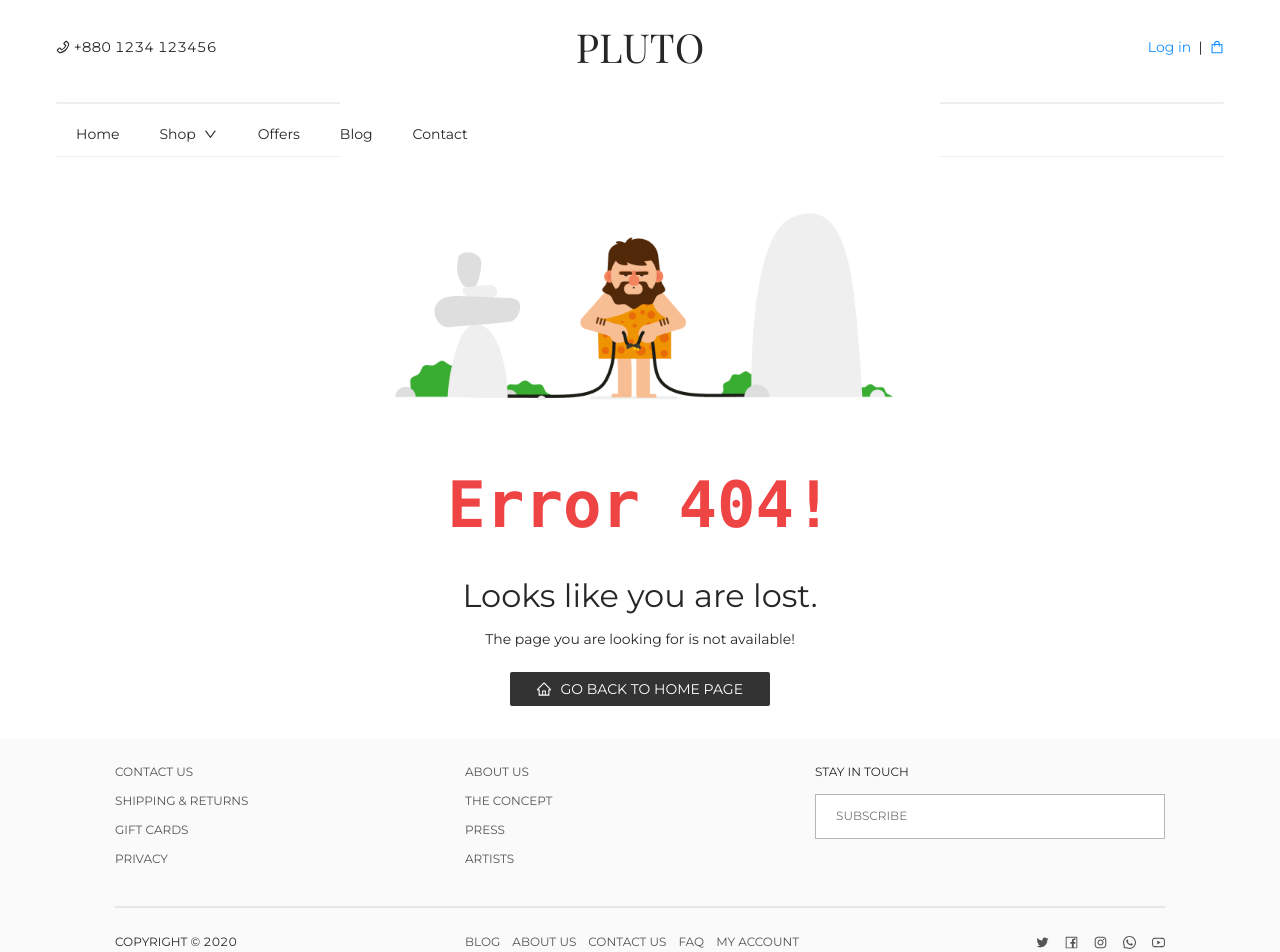
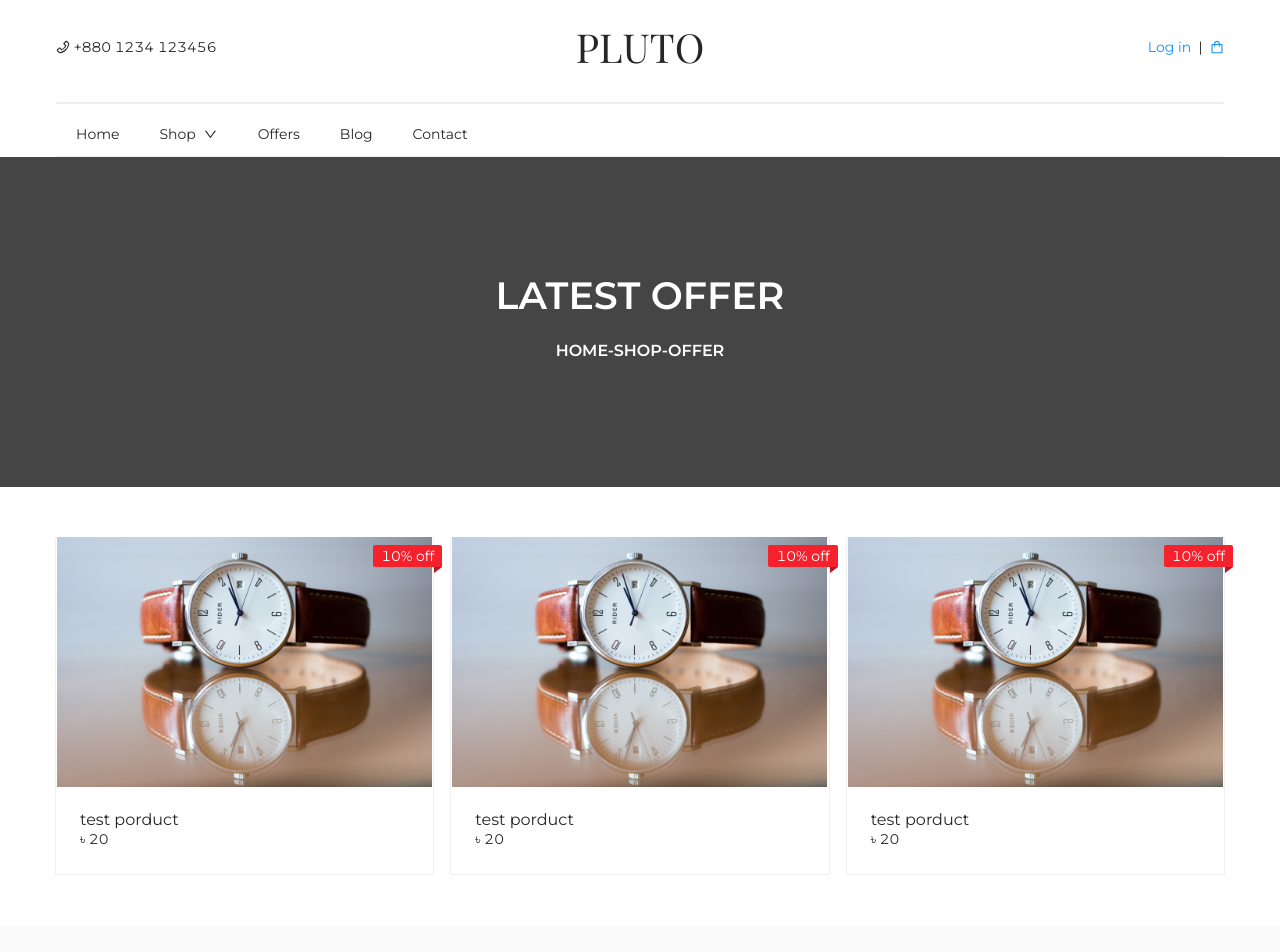
Before and after one commit to Alamin02/pluto, a React (Create React App) app: page /offers in a window 1280 px wide. Shown: the top 952 px of the page. Built offline with nearby package versions, Linux system fonts and the light colour scheme; a web font is replaced by a local one.

Commit message:
create: offerpage created

```diff
--- a/src/App.js
+++ b/src/App.js
@@ -15,6 +15,7 @@ import Error404 from "./components/error-404/Error404";
 import BlogDetails from "./pages/BlogDetails";
 import RegistrationPage from "./pages/Registration";
 import LoginPage from "./pages/Login";
+import Offers from "./pages/Offers";
 
 function App() {
   return (
@@ -31,7 +32,8 @@ function App() {
         <Route path="/blogs" component={BlogPage} exact />
         <Route path="/blogs/:id" component={BlogDetails} exact />
         <Route path="/registration" component={RegistrationPage} exact />
-        <Route path="/login" component={LoginPage}/>
+        <Route path="/login" component={LoginPage} />
+        <Route path="/offers" component={Offers} />
         <Route component={Error404} />
       </Switch>
       <Footer />
--- /dev/null
+++ b/src/components/offers/Offers.module.css
@@ -0,0 +1,4 @@
+.container {
+  max-width: 1170px;
+  margin: 50px auto;
+}
--- a/src/pages/Home.js
+++ b/src/pages/Home.js
@@ -9,8 +9,8 @@ const Home = () => {
   return (
     <div>
       <Slider />
-      <FeaturedProducts />
-      {/* <FeaturedProductsAlt /> */}
+      {/* <FeaturedProducts /> */}
+      <FeaturedProductsAlt />
       <ProductList />
     </div>
   );
--- /dev/null
+++ b/src/pages/Offers.js
@@ -0,0 +1,35 @@
+import React from "react";
+import { Row, Col, Badge } from "antd";
+import ProductCard from "../components/product/ProductCard";
+import MainHeader from "../components/main-header/MainHeader";
+import styles from "../components/offers/Offers.module.css";
+import image1 from "../assets/images/watch-1-large.jpg";
+
+function Offers() {
+  return (
+    <>
+      <MainHeader name="Latest Offer" sub="home-shop-offer" />
+      <div className={styles.container}>
+        <Row justify="center" gutter={[16, 16]}>
+          <Col span="8">
+            <Badge.Ribbon color="red" text="10% off">
+              <ProductCard title="test porduct" price="20" src={image1} />
+            </Badge.Ribbon>
+          </Col>
+          <Col span="8">
+            <Badge.Ribbon color="red" text="10% off">
+              <ProductCard title="test porduct" price="20" src={image1} />
+            </Badge.Ribbon>
+          </Col>
+          <Col span="8">
+            <Badge.Ribbon color="red" text="10% off">
+              <ProductCard title="test porduct" price="20" src={image1} />
+            </Badge.Ribbon>
+          </Col>
+        </Row>
+      </div>
+    </>
+  );
+}
+
+export default Offers;
```
